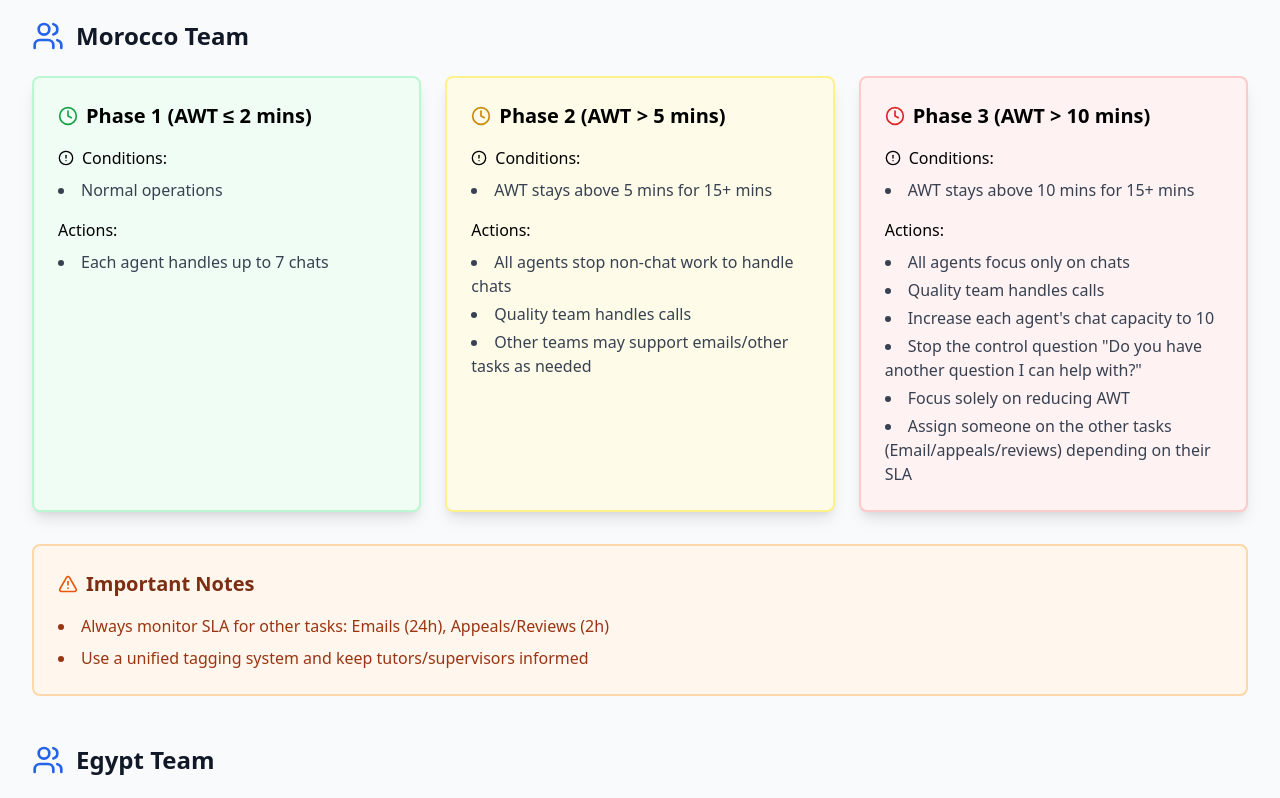
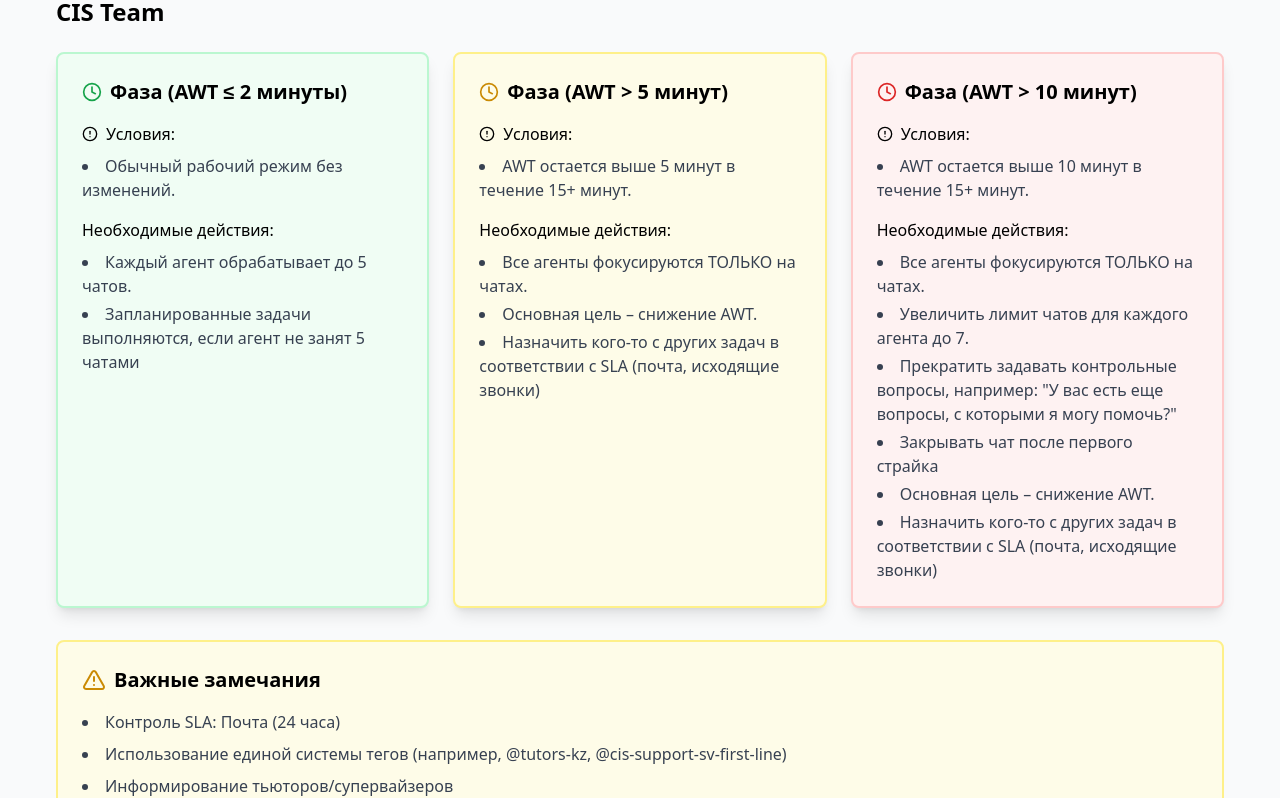
Before and after one commit to AhmedEsslaoui/AWT, a React (Vite) app: page / in a window 1280 px wide. Shown: the part 1120-1918 px from the top of the page. Built offline with nearby package versions, Linux system fonts and the light colour scheme.

Commit message:
new update

```diff
--- a/src/components/TeamPhases.tsx
+++ b/src/components/TeamPhases.tsx
@@ -28,6 +28,7 @@ export function TeamPhases() {
           <TeamNotes
             notes={team.important}
             delay={index * 0.3 + team.phases.length * 0.2}
+            title={team.titles?.important}
           />
         </motion.div>
       ))}
--- a/src/components/phase/PhaseCard.tsx
+++ b/src/components/phase/PhaseCard.tsx
@@ -26,28 +26,30 @@ export function PhaseCard({ phase, delay }: PhaseCardProps) {
     >
       <div className="flex items-center gap-2 mb-4">
         <PhaseIcon level={phase.level} />
-        <h3 className="text-xl font-semibold">Phase {phase.level} (AWT {phase.awt})</h3>
+        <h3 className="text-xl font-semibold">
+          {phase.titles?.phase || `Phase ${phase.level}`} (AWT {phase.awt})
+        </h3>
       </div>
 
       <div className="space-y-4">
         <div>
           <h4 className="font-medium mb-2 flex items-center gap-2">
             <AlertCircle className="w-4 h-4" />
-            Conditions:
+            {phase.titles?.conditions || 'Conditions:'}
           </h4>
           <PhaseList items={phase.conditions} />
         </div>
 
         {phase.actions && (
           <div>
-            <h4 className="font-medium mb-2">Actions:</h4>
+            <h4 className="font-medium mb-2">{phase.titles?.actions || 'Actions:'}</h4>
             <PhaseList items={phase.actions} />
           </div>
         )}
 
         {phase.actionsRequired && (
           <div>
-            <h4 className="font-medium mb-2">Actions Required:</h4>
+            <h4 className="font-medium mb-2">{phase.titles?.actionsRequired || 'Actions Required:'}</h4>
             <PhaseList items={phase.actionsRequired} />
           </div>
         )}
--- a/src/components/team/TeamNotes.tsx
+++ b/src/components/team/TeamNotes.tsx
@@ -1,28 +1,27 @@
 import { motion } from 'framer-motion';
 import { AlertTriangle } from 'lucide-react';
-import { fadeInUp } from '../../utils/animations';
 
 interface TeamNotesProps {
   notes: string[];
   delay: number;
+  title?: string;
 }
 
-export function TeamNotes({ notes, delay }: TeamNotesProps) {
+export function TeamNotes({ notes, delay, title = 'Important Notes' }: TeamNotesProps) {
   return (
     <motion.div
-      variants={fadeInUp}
-      initial="hidden"
-      animate="visible"
-      custom={delay}
-      className="bg-orange-50 border-2 border-orange-200 rounded-lg p-6"
+      initial={{ opacity: 0, y: 20 }}
+      animate={{ opacity: 1, y: 0 }}
+      transition={{ duration: 0.5, delay }}
+      className="bg-yellow-50 border-2 border-yellow-200 rounded-lg p-6"
     >
-      <div className="flex items-center gap-2 mb-4">
-        <AlertTriangle className="w-5 h-5 text-orange-600" />
-        <h3 className="text-xl font-semibold text-orange-900">Important Notes</h3>
-      </div>
-      <ul className="list-disc list-inside space-y-2 text-orange-800">
-        {notes.map((note, idx) => (
-          <li key={idx}>{note}</li>
+      <h3 className="text-xl font-semibold mb-4 flex items-center gap-2">
+        <AlertTriangle className="w-6 h-6 text-yellow-600" />
+        {title}
+      </h3>
+      <ul className="list-disc list-inside space-y-2">
+        {notes.map((note, index) => (
+          <li key={index} className="text-gray-700">{note}</li>
         ))}
       </ul>
     </motion.div>
--- a/src/data/phases.ts
+++ b/src/data/phases.ts
@@ -52,5 +52,71 @@ export const teams: Team[] = [
       'Monitor SLA: Emails (24h), Reviews (2h)',
       'Use unified tagging system and keep tutors/supervisors informed'
     ]
+  },
+  {
+    name: 'CIS',
+    phases: [
+      {
+        level: 1,
+        awt: '≤ 2 минуты',
+        titles: {
+          phase: 'Фаза',
+          conditions: 'Условия:',
+          actions: 'Необходимые действия:'
+        },
+        conditions: [
+          'Обычный рабочий режим без изменений.'
+        ],
+        actions: [
+          'Каждый агент обрабатывает до 5 чатов.',
+          'Запланированные задачи выполняются, если агент не занят 5 чатами'
+        ]
+      },
+      {
+        level: 2,
+        awt: '> 5 минут',
+        titles: {
+          phase: 'Фаза',
+          conditions: 'Условия:',
+          actionsRequired: 'Необходимые действия:'
+        },
+        conditions: [
+          'AWT остается выше 5 минут в течение 15+ минут.'
+        ],
+        actionsRequired: [
+          'Все агенты фокусируются ТОЛЬКО на чатах.',
+          'Основная цель – снижение AWT.',
+          'Назначить кого-то с других задач в соответствии с SLA (почта, исходящие звонки)'
+        ]
+      },
+      {
+        level: 3,
+        awt: '> 10 минут',
+        titles: {
+          phase: 'Фаза',
+          conditions: 'Условия:',
+          actionsRequired: 'Необходимые действия:'
+        },
+        conditions: [
+          'AWT остается выше 10 минут в течение 15+ минут.'
+        ],
+        actionsRequired: [
+          'Все агенты фокусируются ТОЛЬКО на чатах.',
+          'Увеличить лимит чатов для каждого агента до 7.',
+          'Прекратить задавать контрольные вопросы, например: "У вас есть еще вопросы, с которыми я могу помочь?"',
+          'Закрывать чат после первого страйка',
+          'Основная цель – снижение AWT.',
+          'Назначить кого-то с других задач в соответствии с SLA (почта, исходящие звонки)'
+        ]
+      }
+    ],
+    important: [
+      'Контроль SLA: Почта (24 часа)',
+      'Использование единой системы тегов (например, @tutors-kz, @cis-support-sv-first-line)',
+      'Информирование тьюторов/супервайзеров'
+    ],
+    titles: {
+      important: 'Важные замечания'
+    }
   }
 ];
--- a/src/types.ts
+++ b/src/types.ts
@@ -11,10 +11,19 @@ export interface Phase {
   conditions: ListItem[];
   actions?: string[];
   actionsRequired?: string[];
+  titles?: {
+    phase: string;
+    conditions: string;
+    actions?: string;
+    actionsRequired?: string;
+  };
 }
 
 export interface Team {
   name: string;
   phases: Phase[];
   important: string[];
+  titles?: {
+    important: string;
+  };
 }
```
